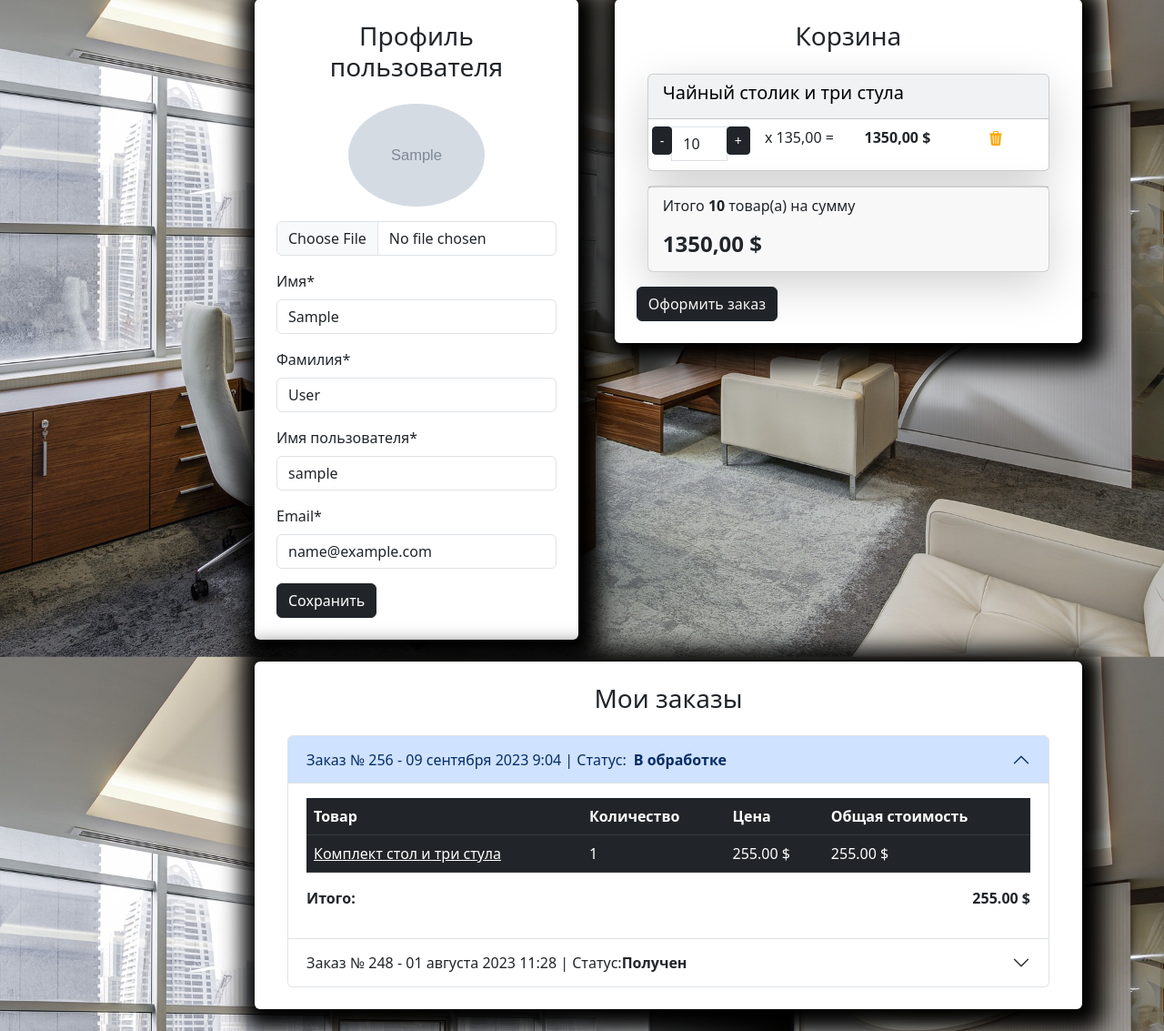
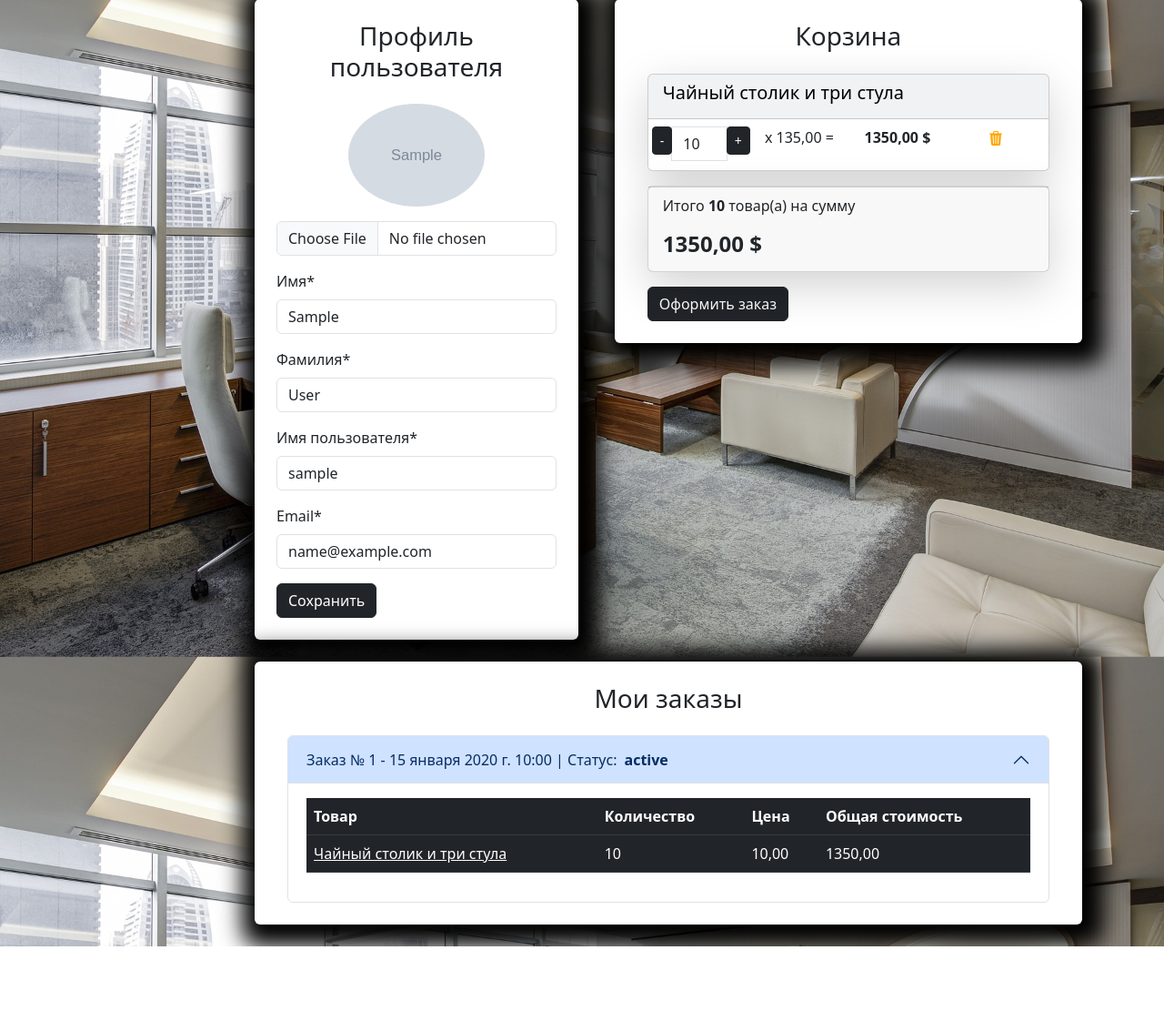
Before and after one commit to JordaniYOV/app1, a Django app: page /user/profile/ in a window 1280 px wide. Shown: the part 133-1266 px from the top of the page at 91% size. After the commit the page ends 1173 px from the top, so only its background shows below. Run offline with Django 4.2, Linux system fonts and the light colour scheme; a user stored in the database is signed in; data comes from the database, SQL or seed files in the repository; tables that the repository leaves empty hold one stand-in row (values such as "Sample post"); grey boxes marked "Sample" are stand-in pictures; some libraries are stand-ins or nearby versions.

Commit message:
Final edits

```diff
--- a/carts/templates/carts/includes/included_cart.html
+++ b/carts/templates/carts/includes/included_cart.html
@@ -55,3 +55,8 @@
         <h4 class="float-left"><strong>{{ carts.total_price }} $</strong></h4>
     </div>
 </div>
+{% if carts and not order%}
+    <a class="btn btn-dark" href="{% url "orders:create_order" %}">
+        Оформить заказ
+    </a>
+{% endif %}
--- a/carts/utils.py
+++ b/carts/utils.py
@@ -5,8 +5,8 @@
 
 def get_user_carts(request):
     if request.user.is_authenticated:
-        return Cart.objects.filter(user=request.user)
+        return Cart.objects.filter(user=request.user).select_related('product')
 
     if not request.session.session_key:
         request.session.create()
-    return Cart.objects.filter(session_key=request.session.session_key)
+    return Cart.objects.filter(session_key=request.session.session_key).select_related('product')
--- a/orders/views.py
+++ b/orders/views.py
@@ -1,3 +1,5 @@
+
+from django.contrib.auth.decorators import login_required
 from django.contrib import messages
 from django.db import transaction
 from django.forms import ValidationError
@@ -7,6 +9,7 @@
 from orders.forms import CreateOrderForm
 from orders.models import Order, OrderItem
 
+@login_required
 def create_order(request):
     if request.method == 'POST':
         form = CreateOrderForm(data=request.POST)
--- a/templates/includes/cart_button.html
+++ b/templates/includes/cart_button.html
@@ -27,11 +27,7 @@
                     {% include "carts/includes/included_cart.html" %}
                     <!-- Закончилась разметка корзины -->
                 </div>
-                {% if carts %}
-                    <a class="btn btn-dark" href="{% url "orders:create_order" %}">
-                        Оформить заказ
-                    </a>
-                {% endif %}
+
             </div>
         </div>
     </div>
--- a/users/templates/users/profile.html
+++ b/users/templates/users/profile.html
@@ -89,11 +89,6 @@
                          {% include "carts/includes/included_cart.html" %}
                         <!-- Закончилась разметка корзины -->
                     </div>
-                    {% if carts %}
-                        <a class="btn btn-dark" href="../orders/create_order.html">
-                            Оформить заказ
-                        </a>
-                    {% endif %}
                 </div>
             </div>
             <!-- Оформленные заказы -->
@@ -103,13 +98,14 @@
                     <!-- Разметка заказов -->
                     <div class="container">
                         <div class="accordion" id="accordionExample">
+                            {% for order in orders %}
                             <div class="accordion-item">
-                                <h2 class="accordion-header" id="heading1">
-                                    <button class="accordion-button" type="button" data-bs-toggle="collapse" data-bs-target="#collapse1" aria-expanded="false" aria-controls="collapse1">
-                                        Заказ № 256 - 09 сентября 2023 9:04 | Статус:<strong class="mx-2"> В обработке</strong>
+                                <h2 class="accordion-header" id="heading{{ order.id }}">
+                                    <button class="accordion-button {% if order != orders.0 %}collapsed{% endif %}" type="button" data-bs-toggle="collapse" data-bs-target="#collapse{{ order.id }}" aria-expanded="false" aria-controls="collapse{{ order.id }}">
+                                        Заказ № {{ order.id }} - {{ order.created_timestamp }} | Статус: <strong class="mx-2">{{order.status}}</strong>
                                     </button>
                                 </h2>
-                                <div id="collapse1" class="accordion-collapse collapse show" aria-labelledby="heading1" data-bs-parent="#accordionExample">
+                                <div id="collapse{{ order.id }}" class="accordion-collapse collapse {% if order == orders.0 %}show{% endif %}" aria-labelledby="heading{{ order.id }}" data-bs-parent="#accordionExample">
                                     <div class="accordion-body">
                                         <table class="table table-dark table-hover">
                                             <thead>
@@ -121,55 +117,22 @@
                                                 </tr>
                                             </thead>
                                             <tbody>
+                                                {% for item in order.orderitem_set.all %}
                                                 <tr>
-                                                    <td><a class="text-white" href="#">Комплект стол и три стула</a></td>
-                                                    <td>1</td>
-                                                    <td>255.00 $</td>
-                                                    <td>255.00 $</td>
+                                                    <td><a class="text-white" href="{% url 'goods:product' item.product.slug %}">{{ item.product.name }}</a></td>
+                                                    <td>{{ item.quantity }}</td>
+                                                    <td>{{ item.price }}</td>
+                                                    <td>{{ item.products_price }}</td>
 
                                                 </tr>
-                                            </tbody>
-                                        </table>
-                                        <div class="d-flex justify-content-between">
-                                            <p><strong>Итого:</strong></p>
-                                            <p><strong>255.00 $</strong></p>
-
-                                        </div>
-                                    </div>
-                                </div>
-                            </div>
-                            <div class="accordion-item">
-                                <h2 class="accordion-header" id="heading2">
-                                    <button class="accordion-button collapsed" type="button" data-bs-toggle="collapse" data-bs-target="#collapse2" aria-expanded="false" aria-controls="collapse2">
-                                        Заказ № 248 - 01 августа 2023 11:28 | Статус: <strong>Получен</strong>
-                                    </button>
-                                </h2>
-                                <div id="collapse2" class="accordion-collapse collapse" aria-labelledby="heading2" data-bs-parent="#accordionExample">
-                                    <div class="accordion-body">
-                                        <table class="table table-dark table-hover">
-                                            <thead>
-                                                <tr>
-                                                    <th>Товар</th>
-                                                    <th>Количество</th>
-                                                    <th>Цена</th>
-                                                    <th>Общая стоимость</th>
-                                                </tr>
-                                            </thead>
-                                            <tbody>
-                                                <tr>
-                                                    <td><a class="text-white" href="#">Стул офисный</a></td>
-                                                    <td>2</td>
-                                                    <td>30.00 $</td>
-                                                    <td>60.00 $</td>
-
-                                                </tr>
+                                                {% endfor %}
                                             </tbody>
                                         </table>
                                     </div>
                                 </div>
                             </div>
-                        </div>
-                    </div>
+                            {% endfor %}
+
                     <!-- Закончилась разметка заказов -->
                 </div>
             </div>
--- a/users/templates/users/users_cart.html
+++ b/users/templates/users/users_cart.html
@@ -14,11 +14,6 @@
                      {% include "carts/includes/included_cart.html" %}
                     <!-- Закончилась разметка корзины -->
                 </div>
-                {% if carts %}
-                    <a class="btn btn-dark" href="../orders/create_order.html">
-                        Оформить заказ
-                    </a>
-                {% endif %}
             </div>
         </div>
     </div>
--- a/users/views.py
+++ b/users/views.py
@@ -1,10 +1,12 @@
 from django.contrib.auth.decorators import login_required
 from django.contrib import auth, messages
+from django.db.models import Prefetch
 from django.http import HttpResponseRedirect
 from django.shortcuts import redirect, render
 from django.urls import reverse
 
 from carts.models import Cart
+from orders.models import Order, OrderItem
 from users.forms import ProfileForm, UserLoginForm, UserRegistrationForm
 
 # Create your views here.
@@ -76,9 +78,20 @@
     else:
         form = ProfileForm(instance=request.user)
 
+    orders = (
+        Order.objects.filter(user=request.user)
+            .prefetch_related(
+                Prefetch(
+                    "orderitem_set",
+                    queryset=OrderItem.objects.select_related("product"),
+                )
+            )
+            .order_by("-id")
+    )
     context  = {
         'title': 'Home - Кабинет',
-        'form': form
+        'form': form,
+        'orders': orders
     }
     return render(request, 'users/profile.html', context)
 
```
